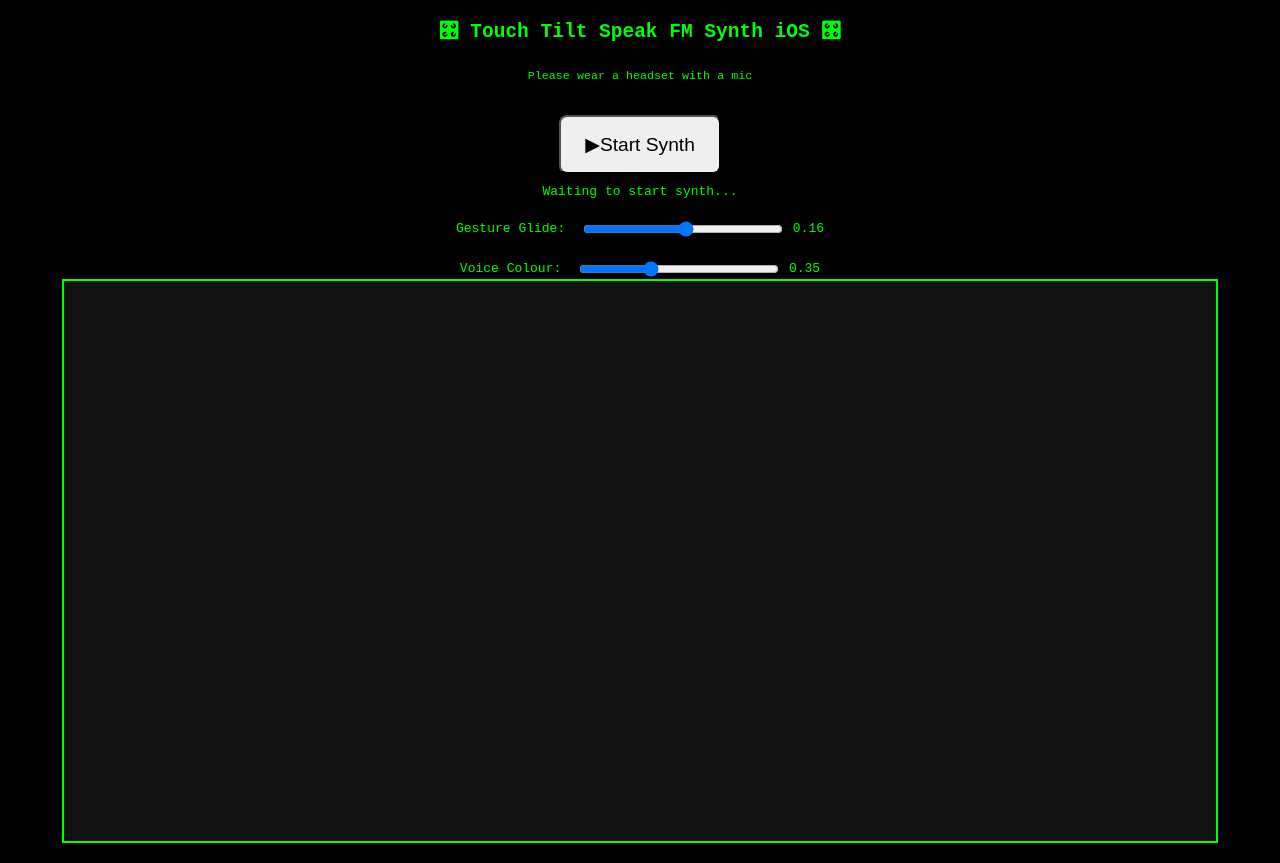
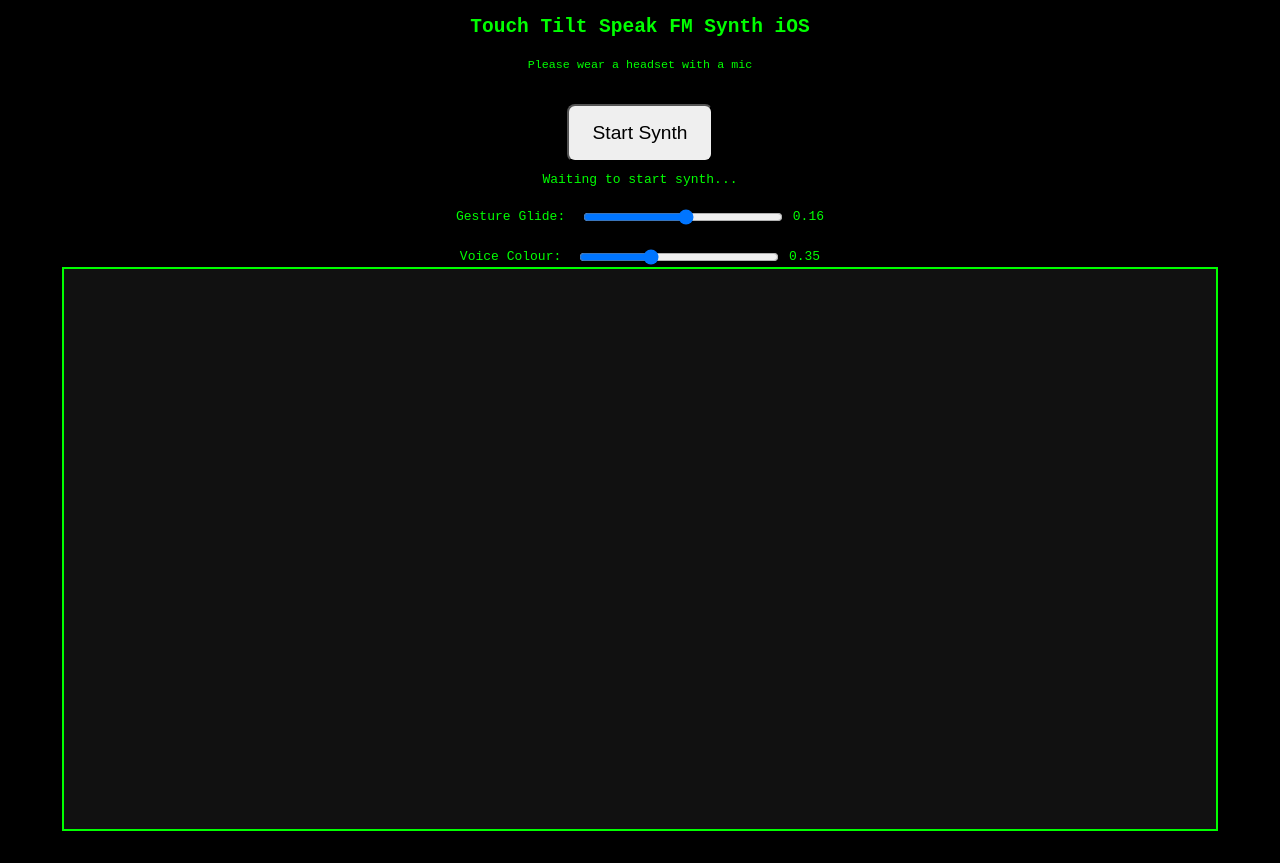
Before and after one commit to mtsku11/touch_tilt_speak_synth_iOS, a plain HTML site: page index.html in a window 1280 px wide. Drawn offline with Linux system fonts and the light colour scheme.

Commit message:
Use plain text app controls

```diff
--- a/index.html
+++ b/index.html
@@ -43,12 +43,12 @@
   </style>
   </head>
   <body>
-  <h2>🎛 Touch Tilt Speak FM Synth iOS 🎛</h2>
+  <h2>Touch Tilt Speak FM Synth iOS</h2>
 
 <p style="margin: 4px 0 12px 0; font-size: 0.9em;">Please wear a headset with a mic</p>
 
   <div id="starter" style="text-align:center; padding:20px;">
-    <button id="startAllBtn" style="padding: 16px 24px; font-size: 1.2em; border-radius: 8px;">▶Start Synth</button>
+    <button id="startAllBtn" style="padding: 16px 24px; font-size: 1.2em; border-radius: 8px;">Start Synth</button>
     <p id="status" style="margin-top: 10px;">Waiting to start synth...</p>
 
    <div style="margin-top: 20px;">
```
